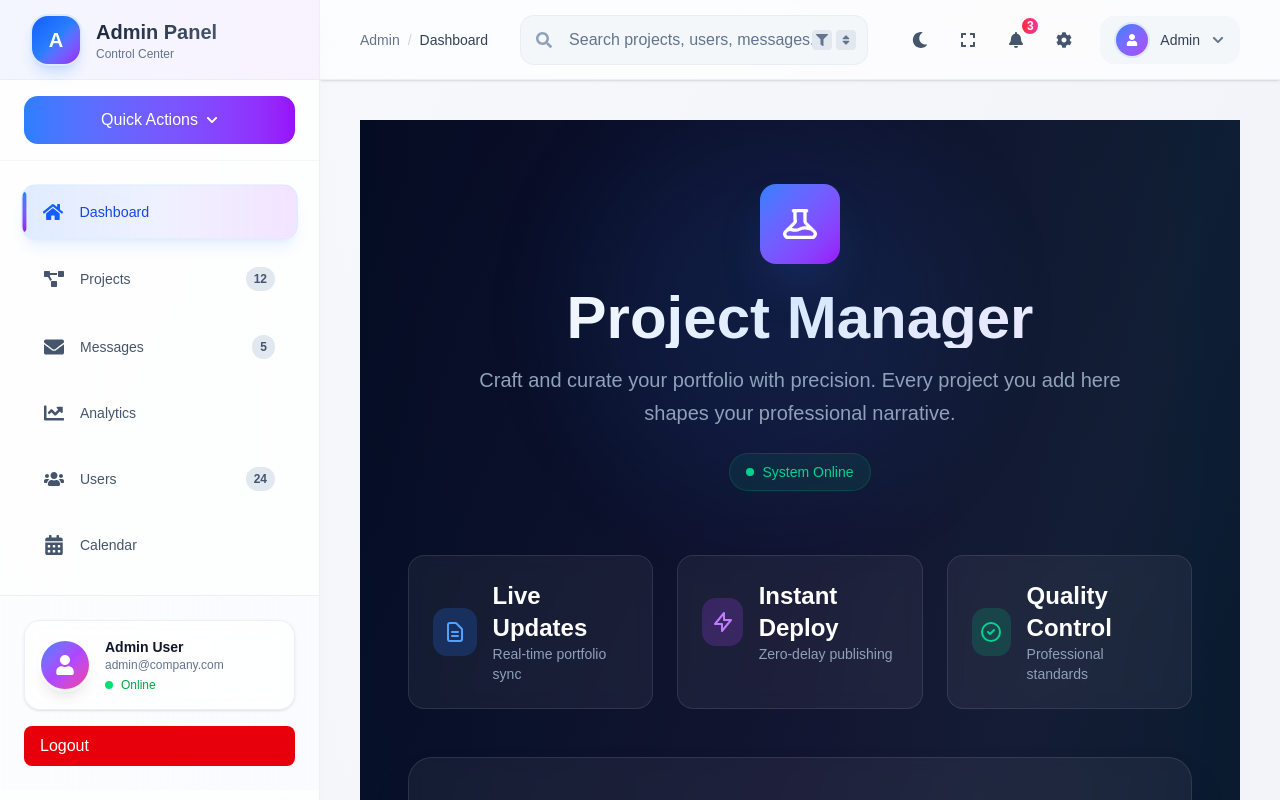
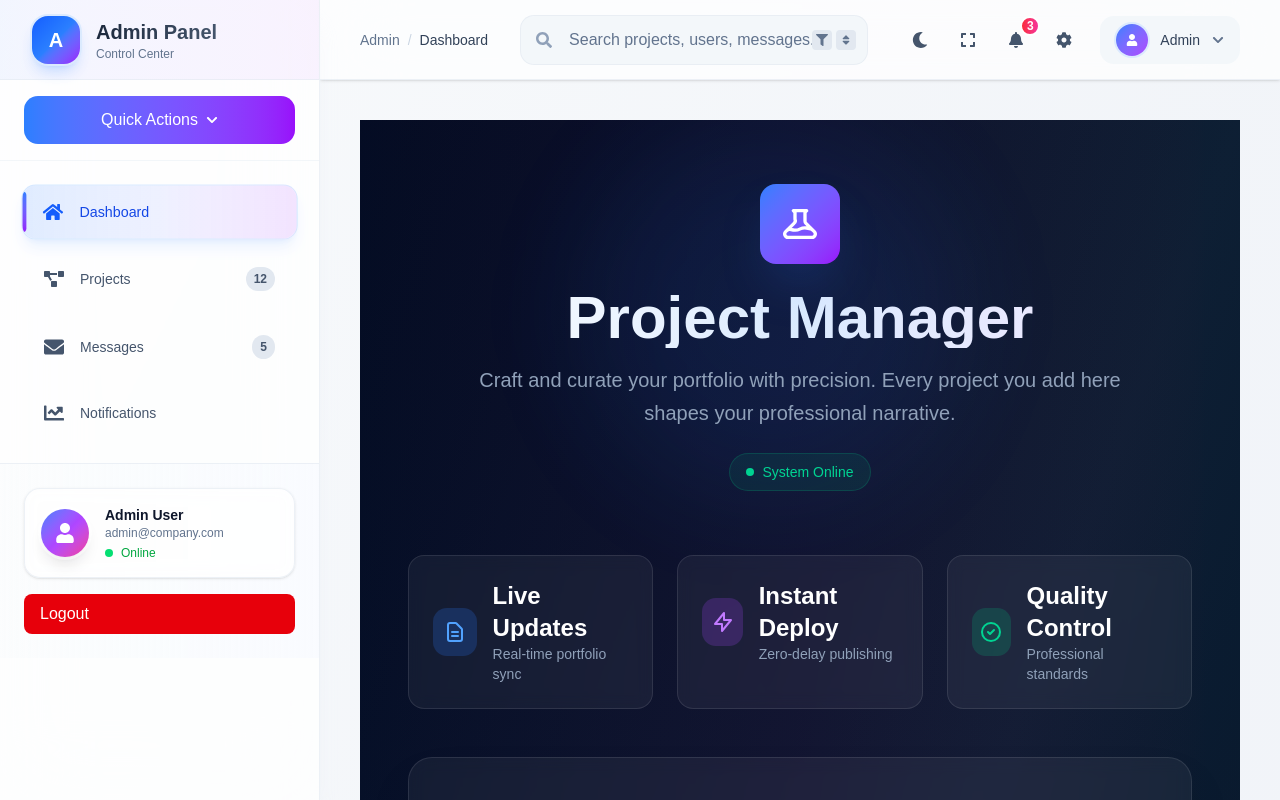
Before and after one commit to AshmitSingh-Developer/ashmit-portfolio, a Next.js app: page /admin/dashboard/projects in a window 1280 px wide. Shown: the top 800 px of the page. Built offline with nearby package versions, Linux system fonts and the light colour scheme.

Commit message:
fix: deployment errr 3rd time

```diff
--- a/package.json
+++ b/package.json
@@ -11,7 +11,6 @@
   "dependencies": {
     "@emailjs/browser": "^4.4.1",
     "@radix-ui/react-slot": "^1.2.3",
-    "@studio-freight/lenis": "^1.0.42",
     "class-variance-authority": "^0.7.1",
     "clsx": "^2.1.1",
     "framer-motion": "^12.23.1",
--- a/src/app/admin/dashboard/layout.tsx
+++ b/src/app/admin/dashboard/layout.tsx
@@ -19,7 +19,6 @@ import {
   FaSort,
   FaChartLine,
   FaUsers,
-  FaCalendarAlt,
   FaDownload
 } from 'react-icons/fa';
 import MyLogoutButton from '../components/LogoutBtn';
@@ -34,9 +33,7 @@ const navItems = [
   { href: '/admin/dashboard', icon: FaHome, label: 'Dashboard', badge: null },
   { href: '/admin/dashboard/projects', icon: FaProjectDiagram, label: 'Projects', badge: '12' },
   { href: '/admin/dashboard/messages', icon: FaEnvelope, label: 'Messages', badge: '5' },
-  { href: '/admin/dashboard/analytics', icon: FaChartLine, label: 'Analytics', badge: null },
-  { href: '/admin/dashboard/users', icon: FaUsers, label: 'Users', badge: '24' },
-  { href: '/admin/dashboard/calendar', icon: FaCalendarAlt, label: 'Calendar', badge: null },
+  { href: '/admin/dashboard/notifications', icon: FaChartLine, label: 'Notifications', badge: null },
 ];
 
 const quickActions = [
--- a/src/app/admin/dashboard/notifications/page.tsx
+++ b/src/app/admin/dashboard/notifications/page.tsx
@@ -0,0 +1,106 @@
+'use client';
+
+import React from 'react';
+import { motion } from 'framer-motion';
+import { Bell, CheckCircle2, Info, XCircle } from 'lucide-react';
+
+const notifications = [
+  {
+    id: 1,
+    type: 'success',
+    title: 'Request Approved',
+    message: 'Your hire request was accepted. We’ll reach out shortly.',
+    icon: <CheckCircle2 className="text-emerald-400 glow-icon" />,
+  },
+  {
+    id: 2,
+    type: 'info',
+    title: 'System Update',
+    message: 'Dashboard v2.0 is now live with better analytics.',
+    icon: <Info className="text-sky-400 glow-icon" />,
+  },
+  {
+    id: 3,
+    type: 'error',
+    title: 'Payment Failed',
+    message: 'Your transaction could not be completed. Retry now.',
+    icon: <XCircle className="text-rose-400 glow-icon" />,
+  },
+];
+
+const containerVariants = {
+  hidden: { opacity: 0 },
+  show: {
+    opacity: 1,
+    transition: { staggerChildren: 0.1, delayChildren: 0.3 },
+  },
+};
+
+const cardVariants = {
+  hidden: { opacity: 0, y: 40 },
+  show: { opacity: 1, y: 0, transition: { duration: 0.5, ease: 'easeOut' as const} },
+};
+
+const NotificationCard = ({
+  title,
+  message,
+  icon,
+}: {
+  title: string;
+  message: string;
+  icon: React.ReactNode;
+}) => {
+  return (
+    <motion.div
+      variants={cardVariants}
+      className="group relative overflow-hidden rounded-xl border border-white/10 bg-gradient-to-br from-white/5 to-white/2 backdrop-blur-md p-5 hover:shadow-[0_0_30px_#ffffff12] transition-all duration-300 hover:border-white/20"
+    >
+      <div className="flex items-start sm:items-center gap-4">
+        <div className="text-xl sm:text-2xl">{icon}</div>
+        <div className="text-white text-sm sm:text-base flex flex-col">
+          <h4 className="font-semibold">{title}</h4>
+          <p className="text-gray-300 mt-1">{message}</p>
+        </div>
+      </div>
+
+      {/* Glowing Border Animation */}
+      <div className="absolute inset-0 pointer-events-none group-hover:animate-glow-border" />
+    </motion.div>
+  );
+};
+
+const NotificationsPage = () => {
+  return (
+    <section className="min-h-screen w-full bg-gradient-to-br from-[#0e0e10] to-[#1a1a1e] px-4 sm:px-6 md:px-12 py-16">
+      <div className="max-w-4xl mx-auto">
+        <motion.h1
+          initial={{ opacity: 0, y: -20 }}
+          animate={{ opacity: 1, y: 0 }}
+          transition={{ duration: 0.6 }}
+          className="text-3xl sm:text-4xl font-extrabold text-white flex items-center gap-3"
+        >
+          <Bell className="text-yellow-400 w-7 h-7 animate-pulse" />
+          Notification Center
+        </motion.h1>
+
+        <motion.div
+          variants={containerVariants}
+          initial="hidden"
+          animate="show"
+          className="mt-10 grid gap-6 sm:grid-cols-1 md:grid-cols-2"
+        >
+          {notifications.map((n) => (
+            <NotificationCard
+              key={n.id}
+              title={n.title}
+              message={n.message}
+              icon={n.icon}
+            />
+          ))}
+        </motion.div>
+      </div>
+    </section>
+  );
+};
+
+export default NotificationsPage;
--- a/src/app/globals.css
+++ b/src/app/globals.css
@@ -113,6 +113,24 @@ html, body {
 
 }
 
+/* Neon glow for icons for admin/dashboard/notification */
+.glow-icon {
+  filter: drop-shadow(0 0 6px currentColor);
+}
+
+/* Border animation for hover */
+@keyframes glow-border {
+  0% {
+    box-shadow: 0 0 0px rgba(255, 255, 255, 0.08);
+  }
+  100% {
+    box-shadow: 0 0 30px rgba(255, 255, 255, 0.08);
+  }
+}
+
+.group-hover\\:animate-glow-border:hover {
+  animation: glow-border 0.8s forwards;
+}
 
 
 
```
Also changed, not shown: 1 other file (tests, documents, lock files or other folders).
